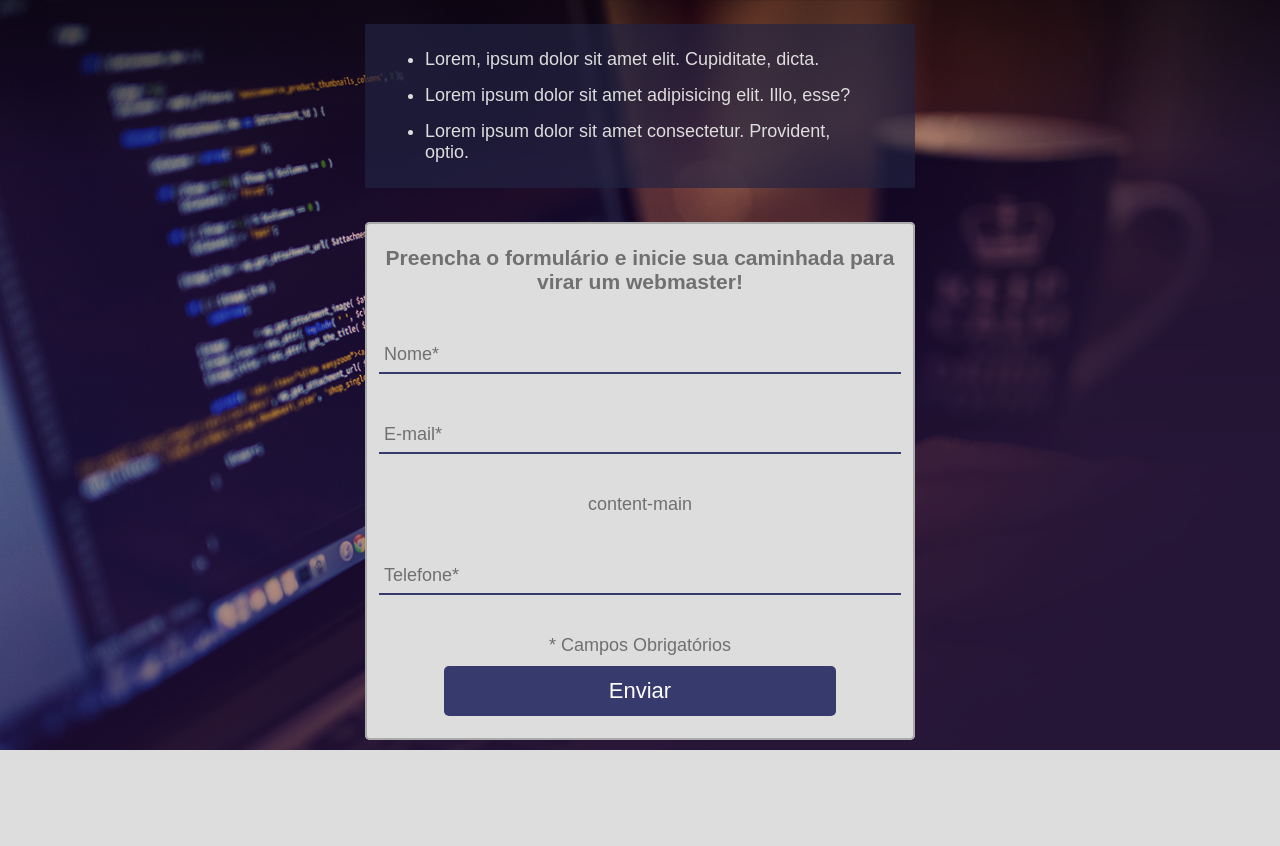
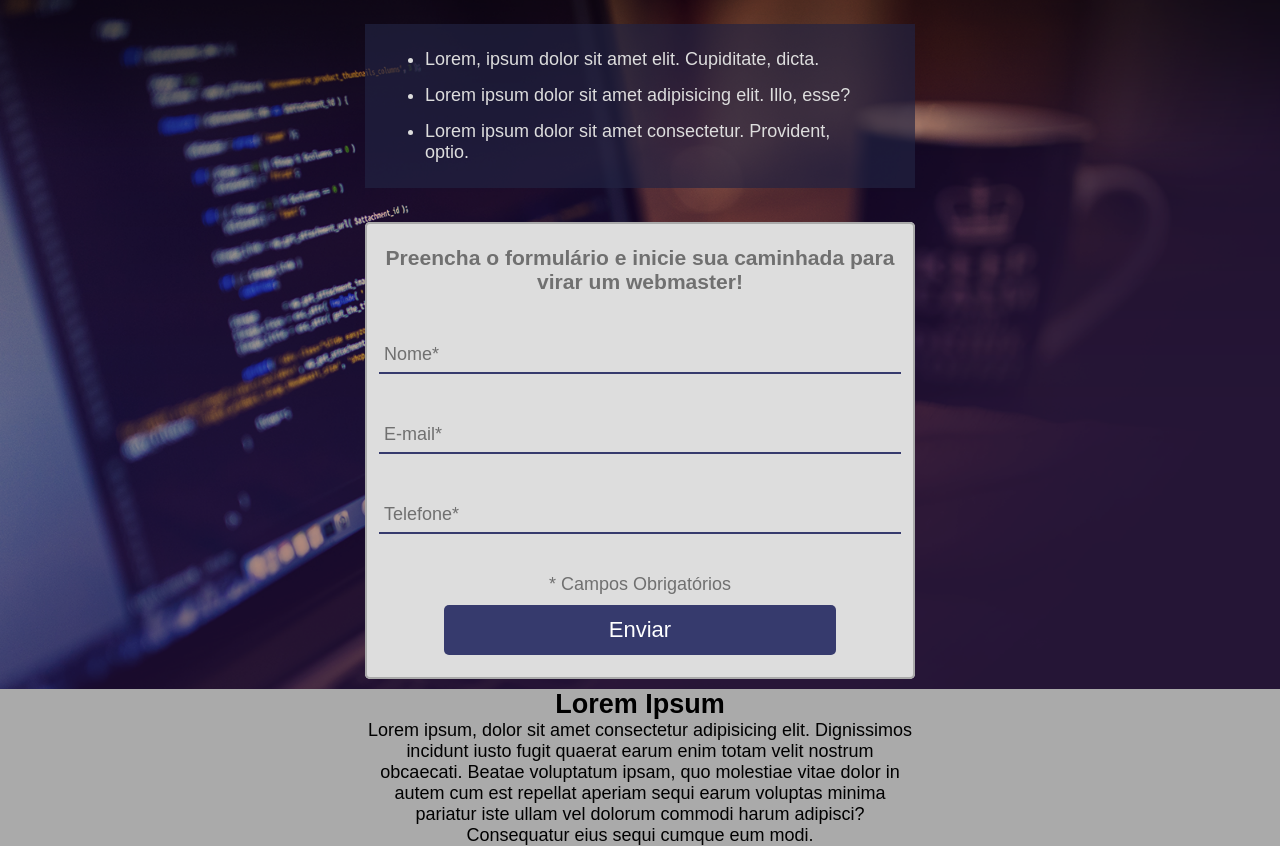
Before and after one commit to carlos-eduardo-dev/landing-page-example, a plain HTML site: page index.html in a window 1280 px wide. Shown: the part 64-910 px from the top of the page. Before the commit the page ends 814 px from the top, so only its background shows below. Drawn offline with Linux system fonts and the light colour scheme.

Commit message:
Add infomation main

```diff
--- a/css/style.css
+++ b/css/style.css
@@ -7,6 +7,8 @@
 	--formfield-bg-color: #ddd;
 	--formfield-border-color: #aaa;
 	--formfield-btn-color: #363a6d;
+
+	--main-header-bg-color: #aaa;
 
 	--body-color: #ddd;
 
@@ -185,3 +187,24 @@ html,body{
 .submit-form input[type=submit]:hover {
 	background-color: #212343;
 }
+
+/* Main */
+
+main {
+	font-size: 1.8rem;
+}
+
+.header-main {
+	display: flex;
+	align-items: center;
+	justify-content: center;
+
+	background: var(--main-header-bg-color);
+
+	text-align: center;
+}
+
+#information-main {
+
+	max-width: 550px;
+}
--- a/index.html
+++ b/index.html
@@ -45,7 +45,7 @@
 								<input type="email" name="email" required>
 								<label>E-mail*</label>
 								<span></span>
-							</div>content-main
+							</div>
 							<div class="text-field">
 								<input type="tel" name="phone" id="phone" required>
 								<label>Telefone*</label>
@@ -63,8 +63,8 @@
 	</header>
 
 	<main>
-		<!-- <section>
-			<div>
+		<section class="header-main">
+			<div id="information-main">
 				<h2>Lorem Ipsum</h2>
 				<p>
 					Lorem ipsum, dolor sit amet consectetur adipisicing elit. Dignissimos incidunt iusto fugit quaerat
@@ -75,7 +75,7 @@
 					Consequatur eius sequi cumque eum modi.
 				</p>
 			</div>
-		</section> -->
+		</section>
 	</main>
 
 </body>
```
